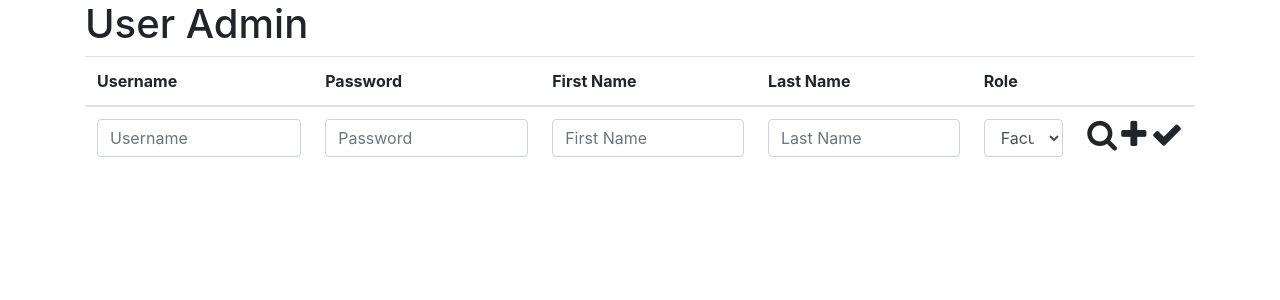
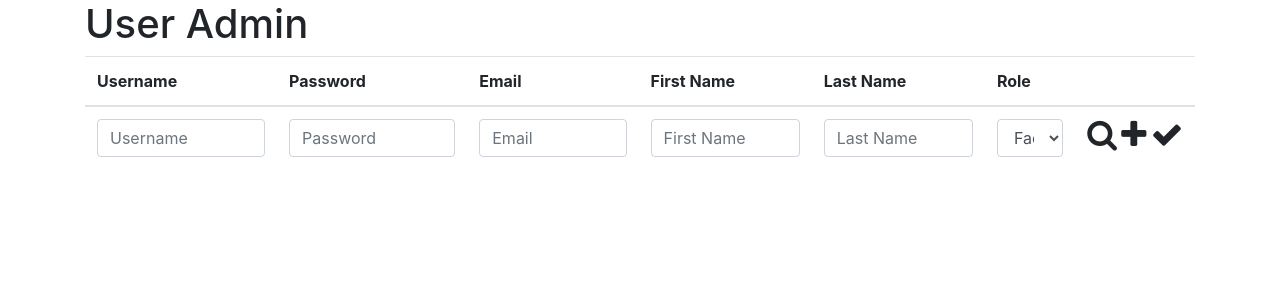
Before and after one commit to whysgai/EdTeach_Server_Java, a web app: page /user_admin/user-admin.template.client.html in a window 1280 px wide. Shown: the part 56-356 px from the top of the page. Run offline with its HTML, style and script files only (its server is not run), Linux system fonts and the light colour scheme; data that the repository does not hold is empty.

Commit message:
feat: Add email columns and search box

```diff
--- a/src/main/webapp/user_admin/user-admin.template.client.html
+++ b/src/main/webapp/user_admin/user-admin.template.client.html
@@ -38,6 +38,7 @@
                     <tr>
                         <th>Username</th>
                         <th>Password</th>
+                        <th>Email</th>
                         <th>First Name</th>
                         <th>Last Name</th>
                         <th>Role</th>
@@ -48,6 +49,8 @@
                                    placeholder="Username" /></td>
                         <td><input id="passwordFld" class="form-control"
                                    placeholder="Password" /></td>
+                        <td><input id="emailFld" class="form-control"
+                                   placeholder="Email" /></td>
                         <td><input id="firstNameFld" class="form-control"
                                    placeholder="First Name" /></td>
                         <td><input id="lastNameFld" class="form-control"
@@ -70,6 +73,7 @@
                     <tr class="wbdv-template wbdv-user wbdv-hidden">
                         <td class="wbdv-username">wonderwoman</td>
                         <td>&nbsp;</td>
+                        <td class="wbdv-email">dprince@jla.org</td>
                         <td class="wbdv-first-name">Diana</td>
                         <td class="wbdv-last-name">Prince</td>
                         <td class="wbdv-role">FACULTY</td>
```
